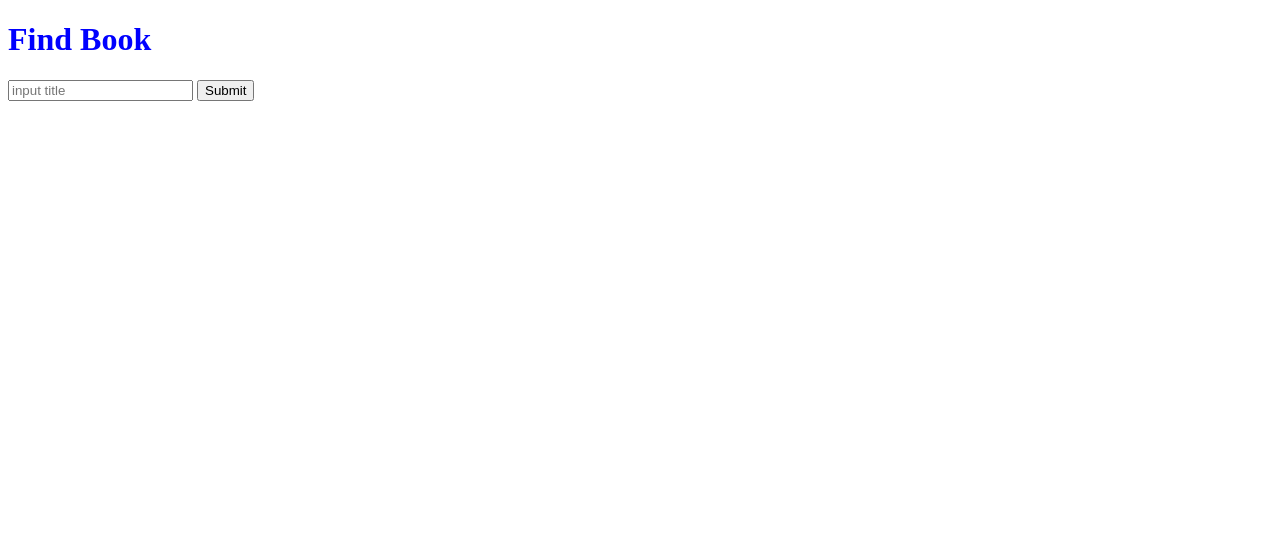
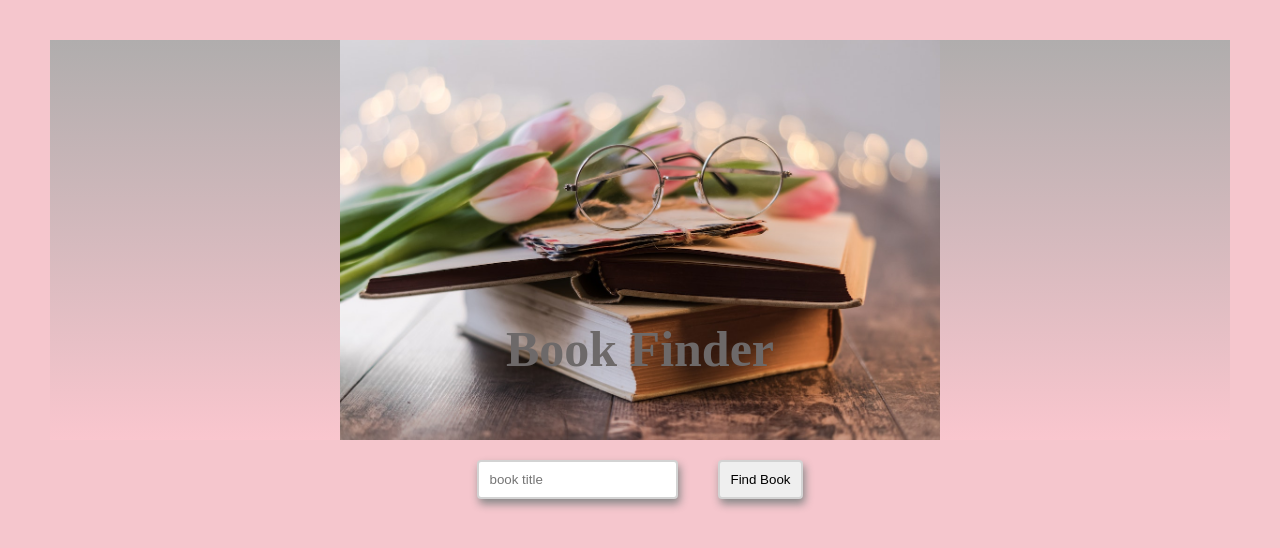
Before and after one commit to Haleh-Bozorgnia/project1, a plain HTML site: page index.html in a window 1280 px wide. Drawn offline with nearby package versions, Linux system fonts and the light colour scheme.

Commit message:
styling the output

```diff
--- a/app.js
+++ b/app.js
@@ -33,7 +33,9 @@ $searchForm.on("submit", (event) => {
       //print all the neccessory field
       console.log(arr[i].title);
       const div = $("<div>");
-      console.log(arr[i].author_name);
+      div.addClass("result-container");
+
+      console.log(arr[i].author_name[0]);
       console.log(arr[i].first_publish_year);
       console.log(arr[i].ebook_access);
       console.log(arr[i].author_key[0]);
@@ -44,15 +46,9 @@ $searchForm.on("submit", (event) => {
       const img = $("<img />", {
         src: `https://covers.openlibrary.org/a/olid/${imagename}-M.jpg`,
       });
-      //show and append the result on screen
-      // div.html(`<h5>Book Name: ${arr[i].title}</h5>
-      //           <h5>Author Name: ${arr[i].author_name}</h5>
-      //           <h5>First pblish Year: ${arr[i].first_publish_year}</h5>
-      //           <h5>Ebook Access: ${arr[i].ebook_access}</h>
 
-      // `);
         div.html(`<div>Book Name: ${arr[i].title}</div>
-                <div>Author Name: ${arr[i].author_name}</div>
+                <div>Author Name: ${arr[i].author_name[0]}</div>
                 <div>First pblish Year: ${arr[i].first_publish_year}</div>
                 <div>Ebook Access: ${arr[i].ebook_access}</div>
                 <br>
--- a/index.html
+++ b/index.html
@@ -20,17 +20,20 @@
     <link rel="stylesheet" href="style.css" />
   </head>
   <body>
-    <header>
-      <h1 class="head">Find Book</h1>
-    </header>
-    <div id="container">
-      <div>
-        <div class="result"></div>
-      </div>
-      <form class="search">
-        <input type="inpute" name="bookTitle" placeholder="input title" />
-        <input type="submit" />
-      </form>
+    <div class="head">
+      <h1>Book Finder</h1>
     </div>
+
+    <div class="result"></div>
+
+    <form class="search">
+      <input
+        id="search-input"
+        type="inpute"
+        name="bookTitle"
+        placeholder="book title"
+      />
+      <input id="search-btn" type="submit" value="Find Book" />
+    </form>
   </body>
 </html>
--- a/style.css
+++ b/style.css
@@ -1,22 +1,72 @@
-.head{
-    color: blue;
+* {
+  box-sizing: border-box;
+  margin: 0;
+  padding: 0;
 }
-.result{
-    background-color: pink;
-    display: grid;
-    width:850px;
-    grid-template-columns: 60% 40%;
+body {
+  background-color: rgb(245, 198, 205);
+  margin: 40px 50px;
+}
 
+/* setting for the title */
+h1 {
+  color: rgb(109, 105, 105);
+  font-size: 50px;
+  text-align: center;
+  top: 70%;
+  position: relative;
 }
-.result > h5{
-    grid-column: 1/2;
+/* setting for header image */
+.head {
+  background: url("./images/back-pic.jpg"),
+    linear-gradient(to top, rgb(250, 198, 206), rgb(176, 173, 173));
+  height: 400px;
+  background-position: center;
+  background-size: contain;
+  background-repeat: no-repeat;
+  position: relative;
 }
-.result > img{
-    grid-column: 2/3;
-    border: solid red 5px;
-    margin:10px
-
+.head img {
+  max-width: 100%;
+  /* height: auto%; */
 }
-.result div{
-    margin: 10px;
+/* setting for output */
+.result {
+  display: grid;
+  /* width:850px; */
+  grid-template-columns: 60% 40%;
+  color: rgb(55, 53, 53);
 }
+#container {
+  margin-left: 10px;
+}
+.result > h5 {
+  grid-column: 1/2;
+}
+/* setting for image of output */
+.result > img {
+  grid-column: 2/3;
+  border: solid rgb(149, 147, 147) 5px;
+  margin: 10px;
+  box-shadow: 2px 5px 8px #888;
+  border-radius: 4px;
+}
+.result div {
+  margin: 10px;
+}
+.result-container {
+  box-shadow: 2px 5px 8px #888;
+}
+/* setting for search section */
+.search {
+  display: flex;
+  justify-content: center;
+}
+#search-btn,
+#search-input {
+  border-radius: 4px;
+  border: solid lightgray 2px;
+  margin: 20px;
+  padding: 10px;
+  box-shadow: 2px 5px 8px #888;
+}
```
Also changed, not shown: images/back-pic.jpg (added).
